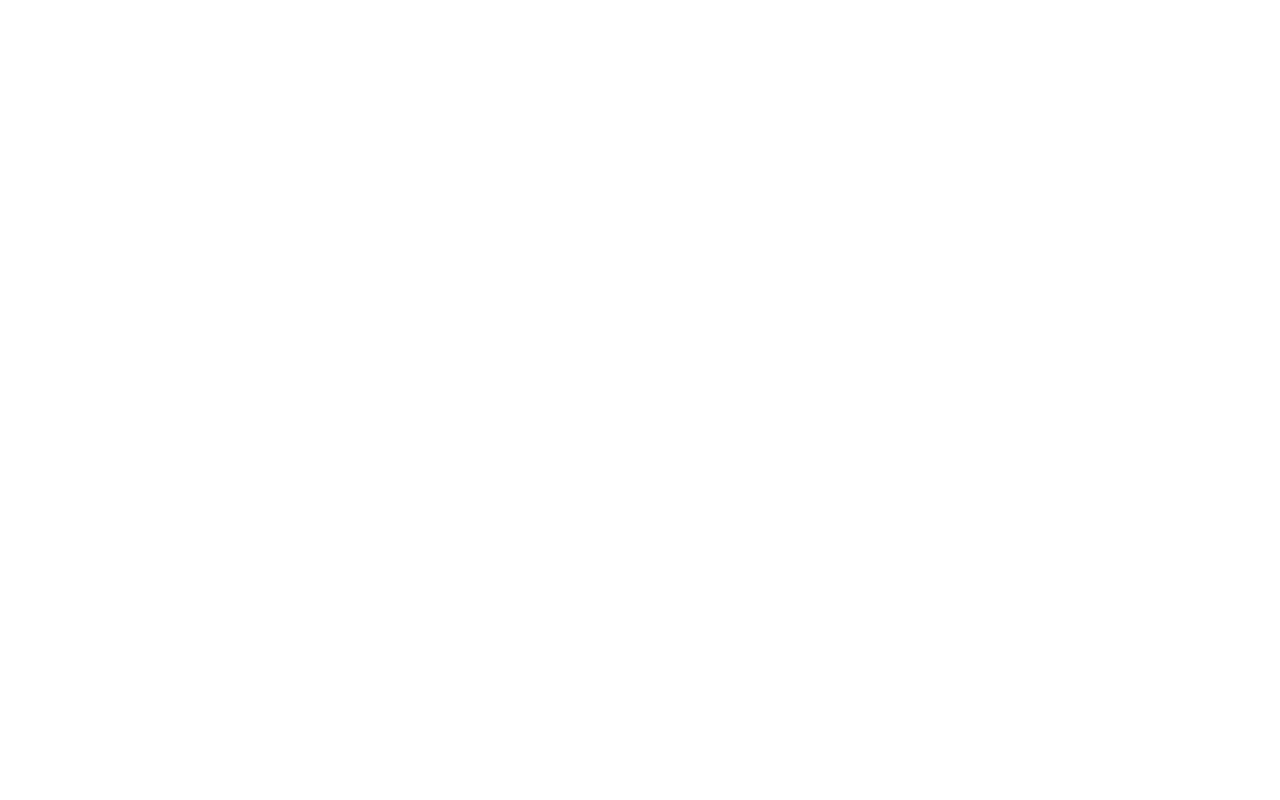
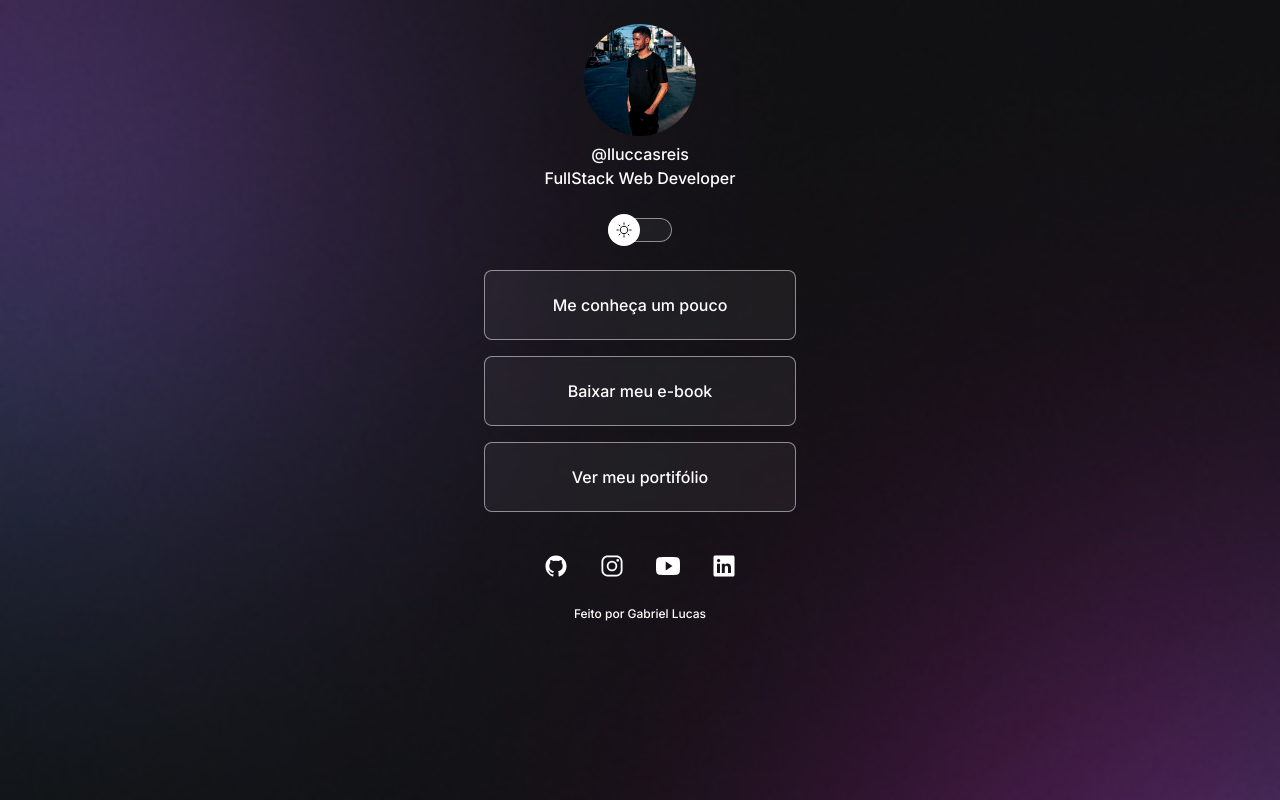
Before and after one commit to Lucas-re/portifolio, a plain HTML site: page index.html in a window 1280 px wide. Drawn offline with nearby package versions, Linux system fonts and the light colour scheme.

Commit message:
Initial Commit

```diff
--- a/index.html
+++ b/index.html
@@ -1,11 +1,64 @@
 <!DOCTYPE html>
 <html lang="pt-br">
 <head>
+    <link rel="preconnect" href="https://fonts.googleapis.com">
+    <link rel="preconnect" href="https://fonts.gstatic.com" crossorigin>
+    <link href="https://fonts.googleapis.com/css2?family=Inter:wght@500&family=Open+Sans:wght@300&family=Source+Code+Pro:wght@200&display=swap" rel="stylesheet">
+
     <meta charset="UTF-8">
     <meta name="viewport" content="width=device-width, initial-scale=1.0">
-    <title>Document</title>
+    <link rel="stylesheet" href="./style.css">
+    <title>Projeto Links</title>
 </head>
-<body>
+<body class="">
+    <div id="container">
+        <div id="profile">
+            <img class="img-profile" src="./assets/profile.jpg" alt="foto de Mayk Brito" srcset="">
+            <a href="https://www.instagram.com/lluccasreis/" target="_blank">
+                <p>@lluccasreis</p>
+                <p>FullStack Web Developer</p>
+            </a>
+        </div>
+        <div id="switch" onclick="toggleMode()">
+            <button></button>
+            <span></span>
+        </div>
+        <ul>
+            <li>
+                <a href="#" onclick="findMe()">Me conheça um pouco</a>
+            </li>
 
+            <li>
+                <a href="#" onclick="downloadEbook()">Baixar meu e-book</a>
+            </li>
+
+            <li>
+                <a href="#" onclick="ViewJobScreen()">Ver meu portifólio</a>
+            </li>
+        </ul>
+        <div id="social-links">
+            <a href="https://github.com/lucas-re" target="_blank">
+                <ion-icon name="logo-github"></ion-icon>
+            </a>
+
+            <a href="https://www.instagram.com/lluccasreis/" target="_blank">
+                <ion-icon name="logo-instagram"></ion-icon>
+            </a>
+
+            <a href="https://www.youtube.com/@lluccasreis" target="_blank">
+                <ion-icon name="logo-youtube"></ion-icon>
+            </a>
+
+            <a href="https://www.linkedin.com/in/gabriel-lucas-reis/" target="_blank">
+                <ion-icon name="logo-linkedin"></ion-icon>
+            </a>
+        </div>
+        <footer>
+            <p> Feito por Gabriel Lucas </p>
+        </footer>
+    </div>
+    <script type="module" src="https://unpkg.com/ionicons@7.1.0/dist/ionicons/ionicons.esm.js"></script>
+    <script nomodule src="https://unpkg.com/ionicons@7.1.0/dist/ionicons/ionicons.js"></script>
+    <script src="./scripts.js"></script>
 </body>
 </html>
--- /dev/null
+++ b/scripts.js
@@ -0,0 +1,36 @@
+
+function toggleMode(){
+
+
+    const body = document.body;
+
+    /**
+     * Comentado, esta a ideia inicial que era criar uma estrutura
+     * condicional para para adicionar e remover a classe light ao
+     * clicar no botão switch
+     */
+
+    // if(body.classList.contains('light-mode')){
+    //     body.classList.remove('light-mode');
+    // }else{
+    //     body.classList.add('light-mode');
+    // }
+
+    /**
+     * Aqui foi adicionado uma estrutura que já faz exatamente isso
+     * de uma maneira bem simplificada
+     */
+    body.classList.toggle('light-mode');
+}
+
+function findMe(){
+    alert("Ops! Esta tela ainda esta em Desenvolvimento. Logo Logo ela estará disponivel! Abraços");
+}
+
+function downloadEbook(){
+    alert("Ops! O meu E-book ainda não esta disponivel. Logo Logo ele estará disponivel para Download! Abraços");
+}
+
+function ViewJobScreen(){
+    alert("Ops! A tela que irá exibir os meus trabalhos ainda esta em Desenvolvimento. Logo Logo ela estará disponivel para Exibição! Abraços");
+}
--- /dev/null
+++ b/style.css
@@ -0,0 +1,236 @@
+*{
+    /*
+    Utilizado para resetar as configurações padrões
+    da pagina.
+    */
+    margin: 0;
+    padding: 0;
+    box-sizing: border-box;
+}
+
+:root {
+    --text-color: white;
+    --bg-url: url(./assets/bg-mobile.jpg);
+    --stroke-color: rgba( 255, 255, 255, 0.5);
+    --surface-color:rgba( 255, 255, 255, 0.05);
+    --surface-color-hover:rgba( 255, 255, 255, 0.02);
+    --high-light-color: rgba(255, 255, 255, 0.1);
+    --switch-bg-url: url(./assets/sun.svg);
+}
+
+.light-mode {
+    --text-color:black;
+    --bg-url: url(./assets/bg-mobile-light.jpg);
+    --stroke-color: rgba( 0, 0, 0, 0.5);
+    --surface-color:rgba( 0, 0, 0, 0.05);
+    --surface-color-hover:rgba(0, 0, 0, 0.02);
+    --high-light-color: rgba(0, 0, 0, 0.1);
+    --switch-bg-url: url(./assets/moon-stars.svg);
+}
+
+body *{
+    font-family: 'Inter', sans-serif;
+    color:var(--text-color);
+}
+
+body{
+    /*
+    adiciona imagem ao fundo da pagina
+    */
+    /* background-image: var(--bg-url); */
+
+    /*
+    utilizamos para a imagem não ficar repetida no fundo
+    */
+    background-repeat: no-repeat;
+
+    /*
+    utilizamos para pasicionar a imagem centralizada no eixo x e eixo y
+    da pagina
+    */
+    background-position: top center;
+
+    /*
+    utilizamos para a imagem preencher a pagina por completo e se ajustar
+    de acordo com o viewport
+    */
+    background-size: cover;
+
+    /*
+    adiciona todos os elementos a um unico atributo css
+    na seguinte ordem:
+    color; image; repeat; position/size;
+    */
+    background: var(--bg-url) no-repeat top center/cover;
+}
+
+#container{
+    /*
+    Define a largura fixa do container
+    */
+    width:360px;
+
+    /*
+    Define a altura fixa do container
+    */
+
+    /* border: 1px solid red; */
+
+    /*
+    Preenche os espaços por igual automaticamente; em cima,
+    em baixo e nas laterais, porém existe uma regra css que
+    não aplica as regras em cima e em baixo.
+    */
+    margin: 0px auto 0px;
+
+    padding: 0 24px;
+}
+
+#profile{
+    text-align: center;
+    padding: 24px;
+
+    /* border: 1px solid red; */
+
+}
+
+#profile img {
+
+    width: 112px;
+
+}
+
+#profile a{
+    /*
+    Peso
+    */
+    font-weight:400;
+
+    text-decoration: none;
+
+
+    /*
+    Altura da linha
+    */
+    line-height: 24px;
+
+    margin-top: 8px;
+}
+
+.img-profile{
+    border-radius: 50%;
+}
+
+/* links */
+
+#switch {
+    /* border: 1px solid red; */
+    margin: 24px;
+    position: relative;
+    width: 64px;
+    margin: 4px auto;
+}
+
+#switch button {
+    width: 32px;
+    height: 32px;
+    background: white var(--switch-bg-url) no-repeat center;
+    border: 0;
+    border-radius: 50%;
+
+    position: absolute;
+    top: 50%;
+    z-index: 1;
+    transform: translateY(-50%);
+    left: 0;
+
+
+}
+
+.light-mode #switch button {
+    right: 0;
+    left: initial;
+}
+
+#switch span {
+    display: block;
+    width: 64px;
+    height: 24px;
+    background: var(--surface-color);
+    border: 1px solid var(--stroke-color);
+    backdrop-filter: blur(4px);
+    --webkit-backdrop-filter: blur(4px);
+    border-radius: 9999px;
+
+}
+
+/* links */
+
+ul{
+    /* border: 1px solid red; */
+    list-style: none;
+    display: flex;
+    flex-direction: column;
+    gap: 16px;
+    padding: 24px 0;
+}
+
+ul li a{
+    /* border: 1px solid red; */
+
+    display: flex;
+    align-items: center;
+    justify-content: center;
+
+    padding: 16px 24px;
+    background-color: var(--surface-color);
+    border: 1px solid var(--stroke-color);
+    border-radius: 8px;
+    backdrop-filter: blur(4px);
+    -webkit-backdrop-filter: blur(100px);
+    text-decoration: none;
+    font-weight: 500;
+
+    transition: background 0.4s;
+
+    padding: 24px 0px;
+}
+
+ul li a:hover {
+    background-color: rgba( 255, 255, 255, 0.1);
+    border: 1.5px solid var(--text-color);
+}
+
+/*SOCIAL LINKS */
+
+#social-links {
+    /* border: 1px solid red; */
+    display: flex;
+    justify-content: center;
+    /* gap: 16px; */
+    padding: 2px 0px;
+    font-size: 24px;
+
+}
+
+#social-links a{
+   display: flex;
+   align-items: center;
+   justify-content: center;
+   padding: 16px;
+
+   transition: all 0.2s;
+}
+
+#social-links a:hover{
+    background: var(--high-light-color);
+    border-radius: 50%;
+}
+
+/* FOOTER */
+
+footer {
+    padding: 10px 0;
+    text-align: center;
+    font-size: 12px;
+}
```
Also changed, not shown: assets/profile.jpg (added).
